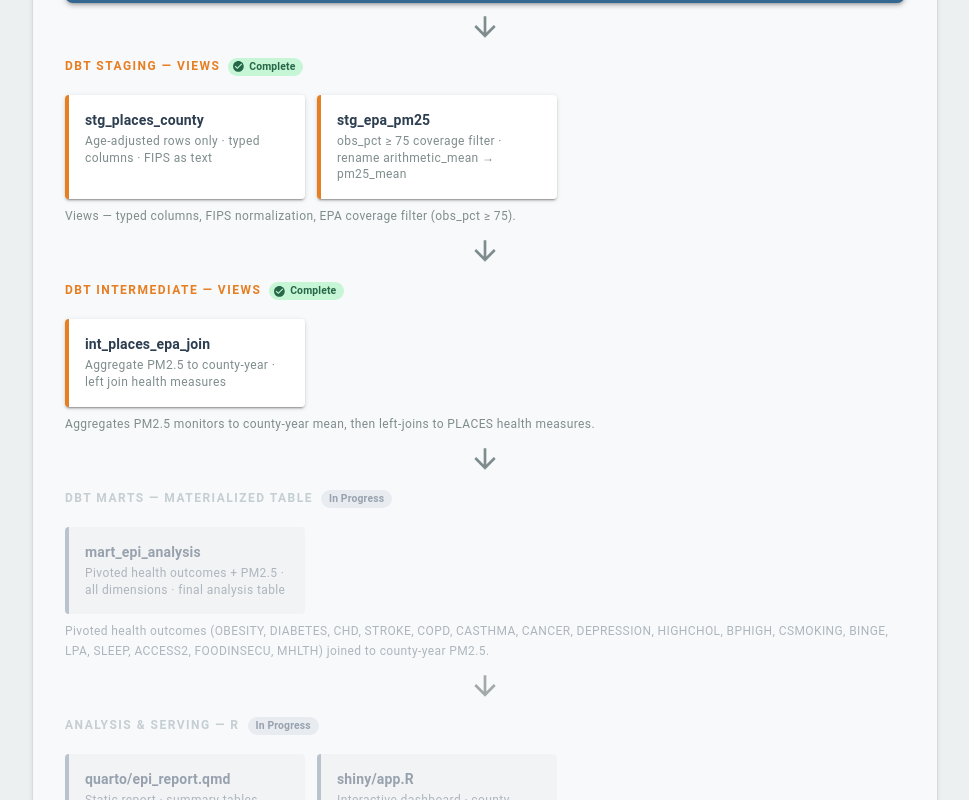
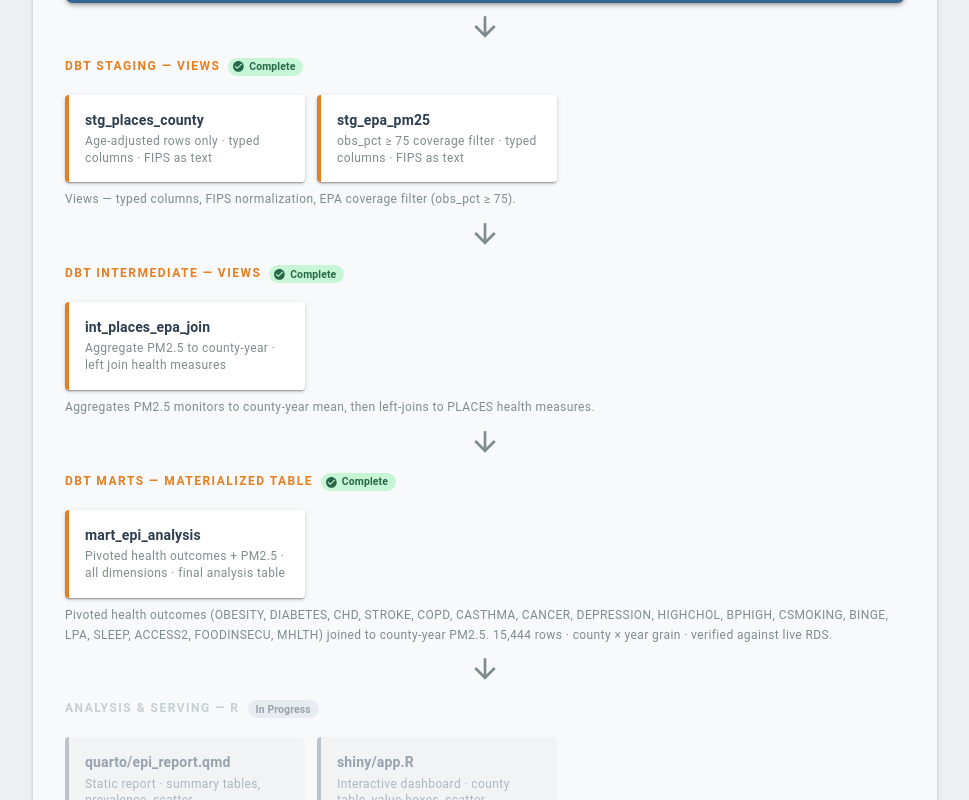
Before and after one commit to mdonovan3/Portfolio, a React (Vite) app: page /projects/epi-pipeline in a window 1280 px wide. Shown: the part 1560-2360 px from the top of the page, without its empty margins (295-1264 px from the left). Built offline with nearby package versions, Linux system fonts and the light colour scheme.

Commit message:
Mark mart layer complete on EpiPipeline page
mart_epi_analysis is built and verified (15,444 rows on live RDS).
Pulls mart out of TodoWrap, marks it done, leaves serving layer as
in-progress. Also corrects stg_epa_pm25 subtitle.

Co-Authored-By: Claude Sonnet 4.6 <noreply@anthropic.com>

```diff
--- a/src/pages/EpiPipeline.jsx
+++ b/src/pages/EpiPipeline.jsx
@@ -127,7 +127,7 @@ const stagingNodes = [
   },
   {
     title: "stg_epa_pm25",
-    subtitle: "obs_pct ≥ 75 coverage filter · rename arithmetic_mean → pm25_mean",
+    subtitle: "obs_pct ≥ 75 coverage filter · typed columns · FIPS as text",
     accent: t.dbt,
   },
 ];
@@ -375,21 +375,21 @@ const EpiPipeline = () => {
 
         <FlowArrow />
 
-        {/* Mart and Serving still in progress */}
-        <TodoWrap>
-          {/* dbt Marts */}
-          <LayerLabel label="dbt Marts — materialized table" color={t.dbt} status="todo" />
+        {/* dbt Marts — complete */}
+        <LayerLabel label="dbt Marts — materialized table" color={t.dbt} status="done" />
         <Box sx={{ display: "flex", flexWrap: "wrap", gap: 1.5, mb: 1 }}>
-            {martNodes.map((n) => <NodeCard key={n.title} {...n} dimmed />)}
+          {martNodes.map((n) => <NodeCard key={n.title} {...n} />)}
         </Box>
-          <Typography variant="caption" sx={{ color: "#909caa", display: "block", mb: 1 }}>
+        <Typography variant="caption" sx={{ color: t.grey, display: "block", mb: 1 }}>
           Pivoted health outcomes (OBESITY, DIABETES, CHD, STROKE, COPD, CASTHMA, CANCER, DEPRESSION,
           HIGHCHOL, BPHIGH, CSMOKING, BINGE, LPA, SLEEP, ACCESS2, FOODINSECU, MHLTH) joined to county-year PM2.5.
+          15,444 rows · county × year grain · verified against live RDS.
         </Typography>
 
         <FlowArrow />
 
-          {/* Serving */}
+        {/* Serving — in progress */}
+        <TodoWrap>
           <LayerLabel label="Analysis & Serving — R" color={t.r} status="todo" />
           <Box sx={{ display: "flex", flexWrap: "wrap", gap: 1.5 }}>
             {servingNodes.map((n) => <NodeCard key={n.title} {...n} dimmed />)}
```
Lines whose indentation alone changed are shown as unchanged.
